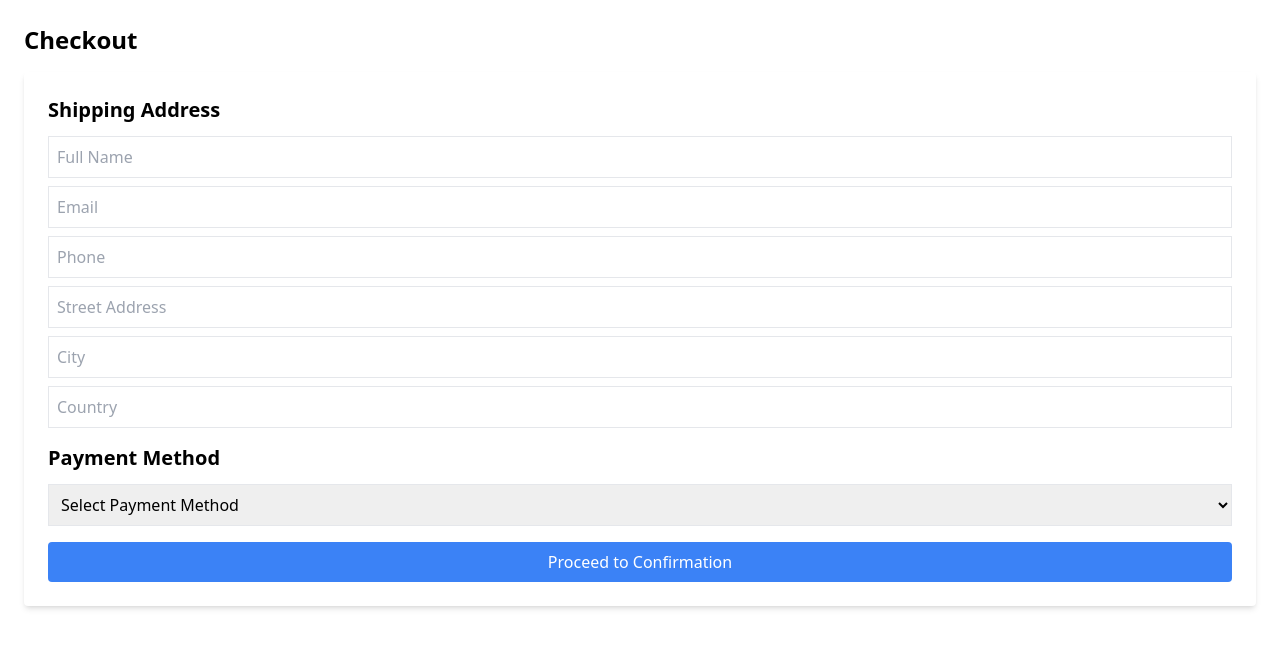
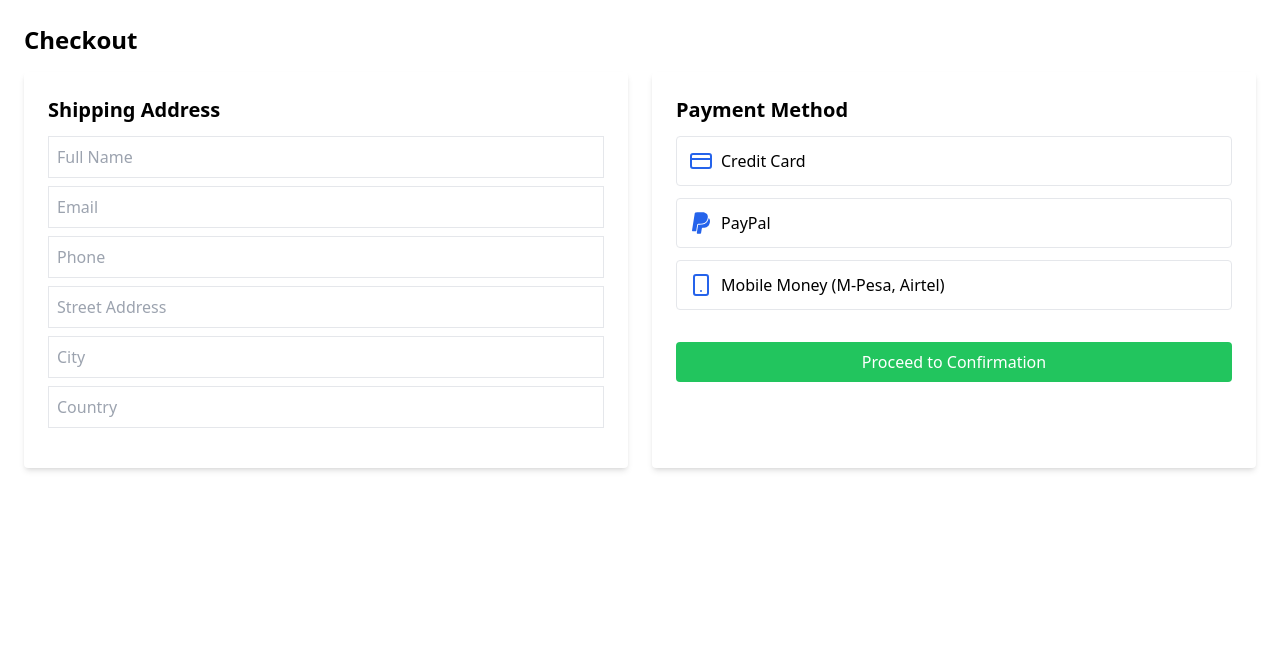
Before and after one commit to cheboi/m-safi-client, a Next.js app: page /checkout in a window 1280 px wide. Shown: the top 648 px of the page. Built offline with nearby package versions, Linux system fonts and the light colour scheme.

Commit message:
prog: added payment method details

```diff
--- a/app/checkout/page.tsx
+++ b/app/checkout/page.tsx
@@ -3,6 +3,8 @@
 import { useCheckout } from "@/app/context/CheckoutContext";
 import { useState } from "react";
 import { useRouter } from "next/navigation";
+import { CreditCard, Smartphone } from "lucide-react";
+import { FaPaypal } from "react-icons/fa";
 
 export default function CheckoutPage() {
   const { setAddress, setPaymentMethod } = useCheckout();
@@ -15,6 +17,13 @@ export default function CheckoutPage() {
     country: "",
   });
   const [payment, setPayment] = useState("");
+  const [paymentDetails, setPaymentDetails] = useState({
+    cardNumber: "",
+    expiry: "",
+    cvv: "",
+    mpesaNumber: "",
+    paypalEmail: "",
+  });
   const router = useRouter();
 
   const handleAddressSubmit = (e: React.FormEvent) => {
@@ -28,12 +37,11 @@ export default function CheckoutPage() {
     <div className="container mx-auto p-6">
       <h2 className="text-2xl font-bold mb-4">Checkout</h2>
 
-      {/* Address Form */}
-      <form
-        onSubmit={handleAddressSubmit}
-        className="bg-white p-6 rounded shadow-md"
-      >
+      <div className="flex flex-col md:flex-row gap-6">
+        {/* Left: Shipping Address */}
+        <div className="w-full md:w-1/2 bg-white p-6 rounded shadow-md">
           <h3 className="text-xl font-semibold mb-3">Shipping Address</h3>
+          <form>
             <input
               type="text"
               placeholder="Full Name"
@@ -88,27 +96,139 @@ export default function CheckoutPage() {
               }
               required
             />
+          </form>
+        </div>
 
-        {/* Payment Method */}
+        {/*Payment Method */}
+        <div className="w-full md:w-1/2 bg-white p-6 rounded shadow-md">
           <h3 className="text-xl font-semibold mb-3">Payment Method</h3>
-        <select
-          className="w-full p-2 border mb-4"
-          onChange={(e) => setPayment(e.target.value)}
-          required
+
+          {/* Payment Selection */}
+          <div className="space-y-3">
+            <button
+              className={`w-full flex items-center p-3 border rounded ${
+                payment === "credit_card" ? "bg-blue-100" : ""
+              }`}
+              onClick={() => setPayment("credit_card")}
             >
-          <option value="">Select Payment Method</option>
-          <option value="credit_card">Credit Card</option>
-          <option value="paypal">PayPal</option>
-          <option value="mobile_money">Mobile Money (M-Pesa, Airtel)</option>
-        </select>
+              <CreditCard className="mr-2 text-blue-600" size={24} />
+              Credit Card
+            </button>
 
             <button
-          type="submit"
-          className="bg-blue-500 text-white px-4 py-2 rounded w-full"
+              className="w-full flex items-center p-3 border rounded"
+              onClick={() => setPayment("paypal")}
+            >
+              <FaPaypal className="mr-2 text-blue-600" size={24} />
+              PayPal
+            </button>
+
+            <button
+              className={`w-full flex items-center p-3 border rounded ${
+                payment === "mobile_money" ? "bg-blue-100" : ""
+              }`}
+              onClick={() => setPayment("mobile_money")}
+            >
+              <Smartphone className="mr-2 text-blue-600" size={24} />
+              Mobile Money (M-Pesa, Airtel)
+            </button>
+          </div>
+
+          {/* Payment Details Input */}
+          <div className="mt-4">
+            {payment === "credit_card" && (
+              <div>
+                <h4 className="text-lg font-semibold mb-2">
+                  Credit Card Details
+                </h4>
+                <input
+                  type="text"
+                  placeholder="Card Number"
+                  className="w-full p-2 border mb-2"
+                  onChange={(e) =>
+                    setPaymentDetails({
+                      ...paymentDetails,
+                      cardNumber: e.target.value,
+                    })
+                  }
+                  required
+                />
+                <div className="flex space-x-2">
+                  <input
+                    type="text"
+                    placeholder="Expiry (MM/YY)"
+                    className="w-1/2 p-2 border mb-2"
+                    onChange={(e) =>
+                      setPaymentDetails({
+                        ...paymentDetails,
+                        expiry: e.target.value,
+                      })
+                    }
+                    required
+                  />
+                  <input
+                    type="text"
+                    placeholder="CVV"
+                    className="w-1/2 p-2 border mb-2"
+                    onChange={(e) =>
+                      setPaymentDetails({
+                        ...paymentDetails,
+                        cvv: e.target.value,
+                      })
+                    }
+                    required
+                  />
+                </div>
+              </div>
+            )}
+
+            {payment === "paypal" && (
+              <div>
+                <h4 className="text-lg font-semibold mb-2">PayPal Email</h4>
+                <input
+                  type="email"
+                  placeholder="PayPal Email"
+                  className="w-full p-2 border mb-2"
+                  onChange={(e) =>
+                    setPaymentDetails({
+                      ...paymentDetails,
+                      paypalEmail: e.target.value,
+                    })
+                  }
+                  required
+                />
+              </div>
+            )}
+
+            {payment === "mobile_money" && (
+              <div>
+                <h4 className="text-lg font-semibold mb-2">
+                  Mobile Money Number
+                </h4>
+                <input
+                  type="text"
+                  placeholder="Mobile Number (M-Pesa, Airtel)"
+                  className="w-full p-2 border mb-2"
+                  onChange={(e) =>
+                    setPaymentDetails({
+                      ...paymentDetails,
+                      mpesaNumber: e.target.value,
+                    })
+                  }
+                  required
+                />
+              </div>
+            )}
+          </div>
+
+          <button
+            className="mt-4 bg-green-500 text-white px-4 py-2 rounded w-full"
+            onClick={handleAddressSubmit}
           >
             Proceed to Confirmation
           </button>
-      </form>
+        </div>
+      </div>
     </div>
   );
 }
--- a/package.json
+++ b/package.json
@@ -13,6 +13,7 @@
     "next": "15.1.7",
     "react": "^19.0.0",
     "react-dom": "^19.0.0",
+    "react-icons": "^5.5.0",
     "swiper": "^11.2.4"
   },
   "devDependencies": {
```
Also changed, not shown: 1 other file (tests, documents, lock files or other folders). Lines whose indentation alone changed are shown as unchanged.
